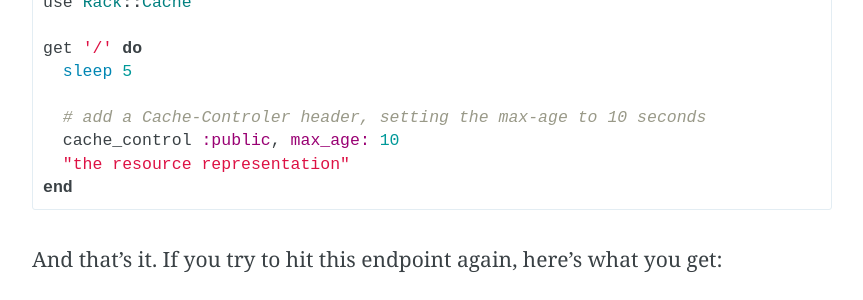
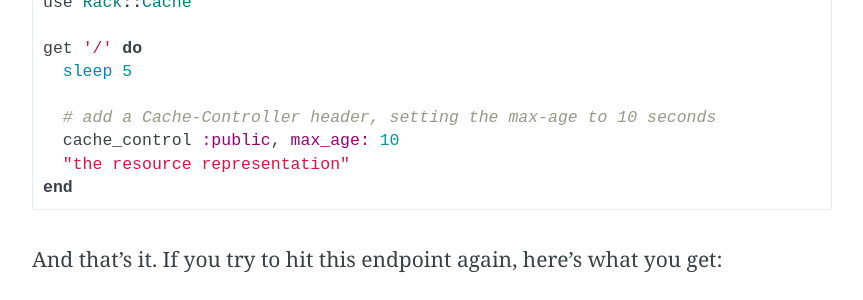
Before and after one commit to brianstorti/brianstorti.github.io, a Jekyll site: the page built from _posts/2014-09-27-working-with-http-cache.md, in a window 1280 px wide and 1400 px high, scrolled down 8538 px. Shown: the part 152-452 px from the top of the window, without its empty margins (208-1071 px from the left). Built offline with Jekyll 4.4.1, drawn with Linux system fonts in a browser that asks for light colours; a script that is not in the unit is left out; comment, search, counter and statistics services are not loaded; some of the changed text lies outside the part shown.

Commit message:
Fix typos

```diff
--- a/_posts/2014-09-27-working-with-http-cache.md
+++ b/_posts/2014-09-27-working-with-http-cache.md
@@ -245,7 +245,7 @@ use Rack::Cache
 get '/' do
   sleep 5
 
-  # add a Cache-Controler header, setting the max-age to 10 seconds
+  # add a Cache-Controller header, setting the max-age to 10 seconds
   cache_control :public, max_age: 10
   "the resource representation"
 end
```
Also changed, not shown: other parts of _posts/2014-09-27-working-with-http-cache.md (+2 -2 lines), _posts/2015-01-10-understanding-ruby-idiom-map-with-symbol.md (+2 -2 lines), _posts/2015-07-09-the-actor-model.md (+1 -1 lines), _posts/2016-02-29-process-registry-in-elixir.md (+1 -1 lines), _posts/2016-05-20-rabbitmq-exponential-backoff.md (+1 -1 lines).
